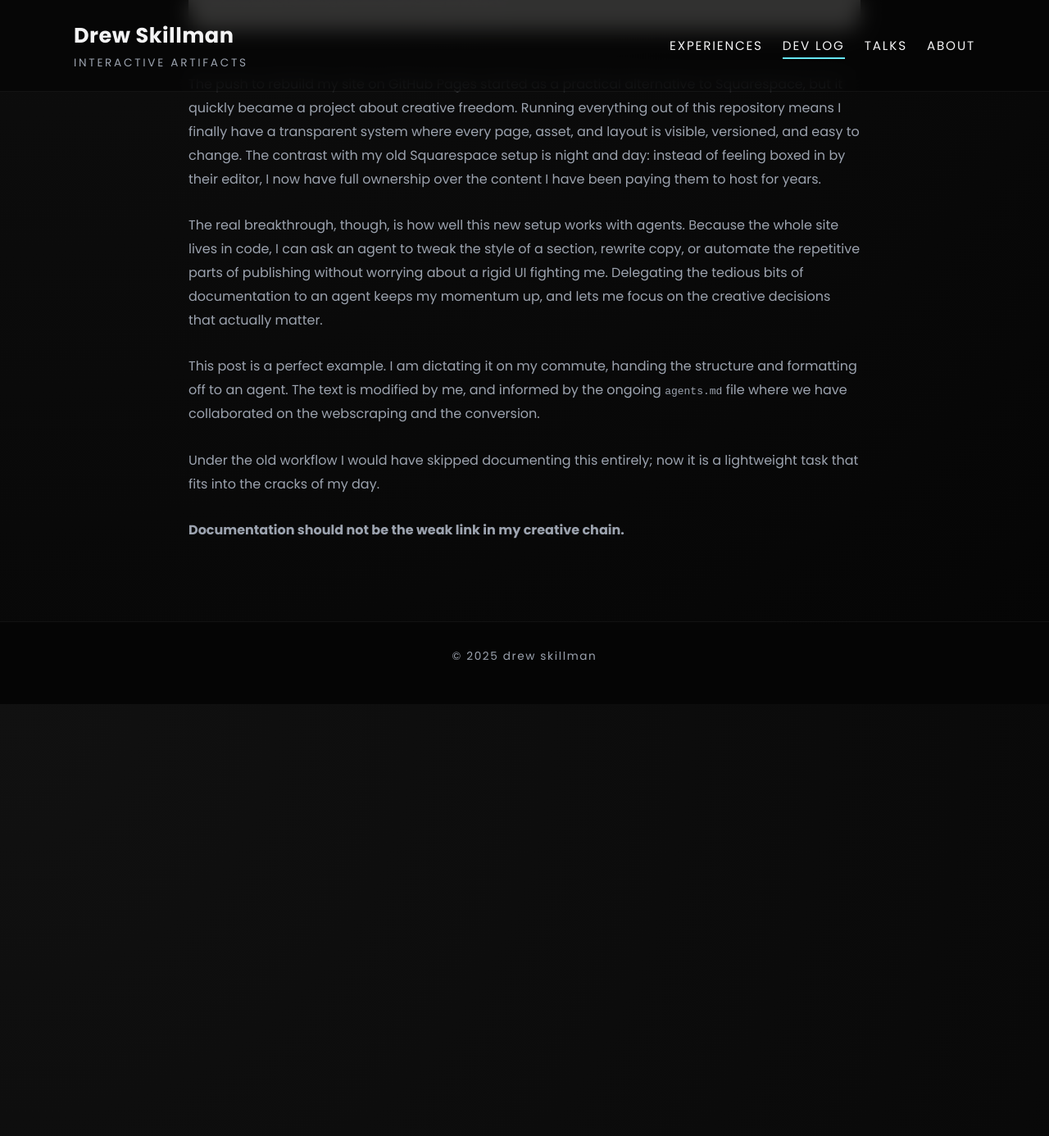
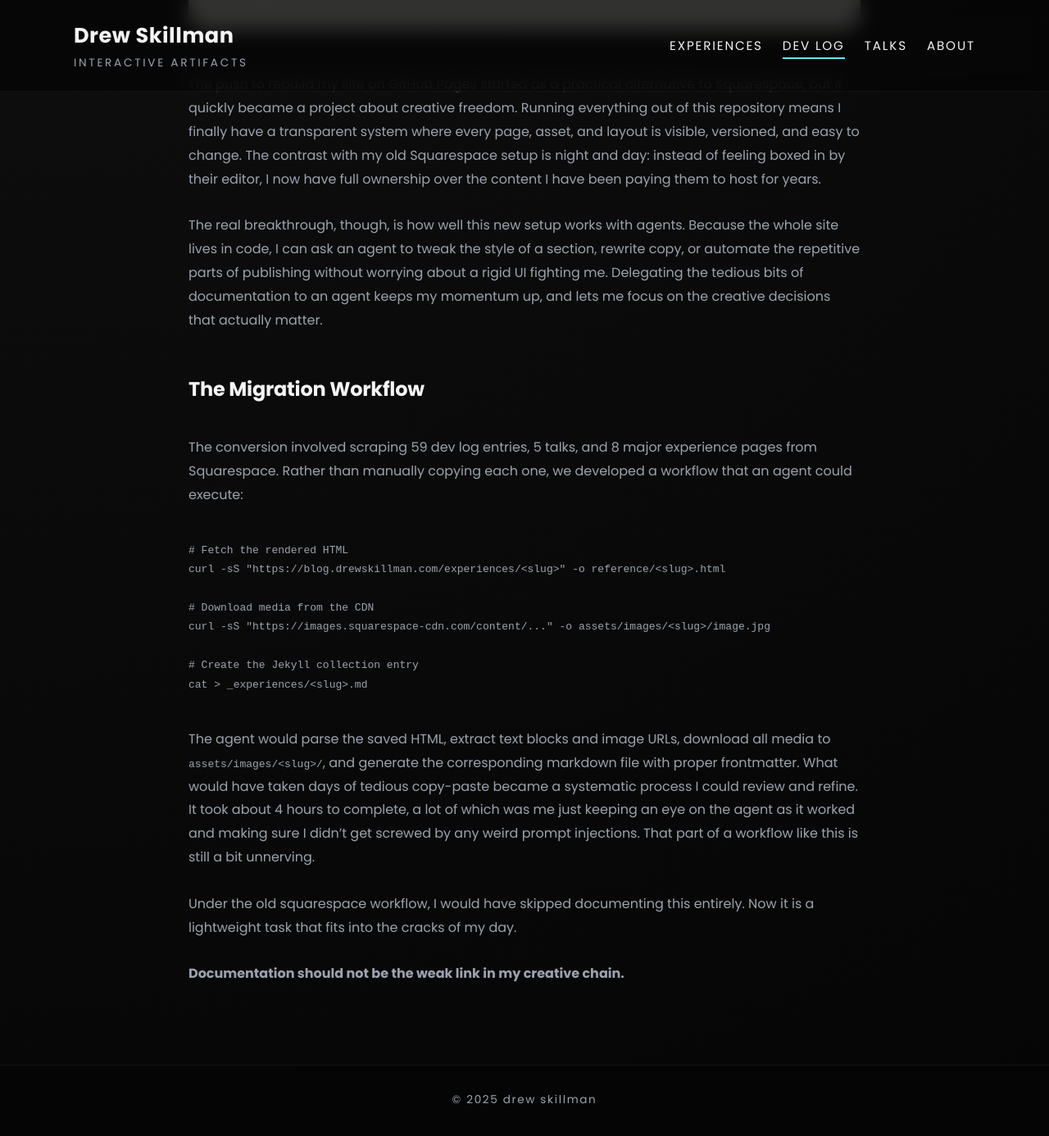
Before and after one commit to dskill/website, a Jekyll site: the page built from _devlog/agentic-website-conversion.md, in a window 1280 px wide and 1400 px high, scrolled down 702 px. Shown: the top 1386 px of the window at 82% size. Built offline with Jekyll 4.4.1, drawn with Linux system fonts in a browser that asks for light colours; before the commit the page ends 1561 px from its top, so only the background shows below that.

Commit message:
Enhance agentic website conversion documentation with detailed migration workflow steps, including scraping and media download commands, to streamline the process and improve clarity.

````diff
--- a/_devlog/agentic-website-conversion.md
+++ b/_devlog/agentic-website-conversion.md
@@ -12,8 +12,23 @@ The push to rebuild my site on GitHub Pages started as a practical alternative t
 
 The real breakthrough, though, is how well this new setup works with agents. Because the whole site lives in code, I can ask an agent to tweak the style of a section, rewrite copy, or automate the repetitive parts of publishing without worrying about a rigid UI fighting me. Delegating the tedious bits of documentation to an agent keeps my momentum up, and lets me focus on the creative decisions that actually matter.
 
-This post is a perfect example. I am dictating it on my commute, handing the structure and formatting off to an agent.  The text is modified by me, and informed by the ongoing `agents.md` file where we have collaborated on the webscraping and the conversion.
+## The Migration Workflow
 
-Under the old workflow I would have skipped documenting this entirely; now it is a lightweight task that fits into the cracks of my day.
+The conversion involved scraping 59 dev log entries, 5 talks, and 8 major experience pages from Squarespace. Rather than manually copying each one, we developed a workflow that an agent could execute:
+
+```bash
+# Fetch the rendered HTML
+curl -sS "https://blog.drewskillman.com/experiences/<slug>" -o reference/<slug>.html
+
+# Download media from the CDN
+curl -sS "https://images.squarespace-cdn.com/content/..." -o assets/images/<slug>/image.jpg
+
+# Create the Jekyll collection entry
+cat > _experiences/<slug>.md
+```
+
+The agent would parse the saved HTML, extract text blocks and image URLs, download all media to `assets/images/<slug>/`, and generate the corresponding markdown file with proper frontmatter. What would have taken days of tedious copy-paste became a systematic process I could review and refine.  It took about 4 hours to complete, a lot of which was me just keeping an eye on the agent as it worked and making sure I didn't get screwed by any weird prompt injections.  That part of a workflow like this is still a bit unnerving.
+
+Under the old squarespace workflow, I would have skipped documenting this entirely.  Now it is a lightweight task that fits into the cracks of my day.
 
 **Documentation should not be the weak link in my creative chain.**
````
